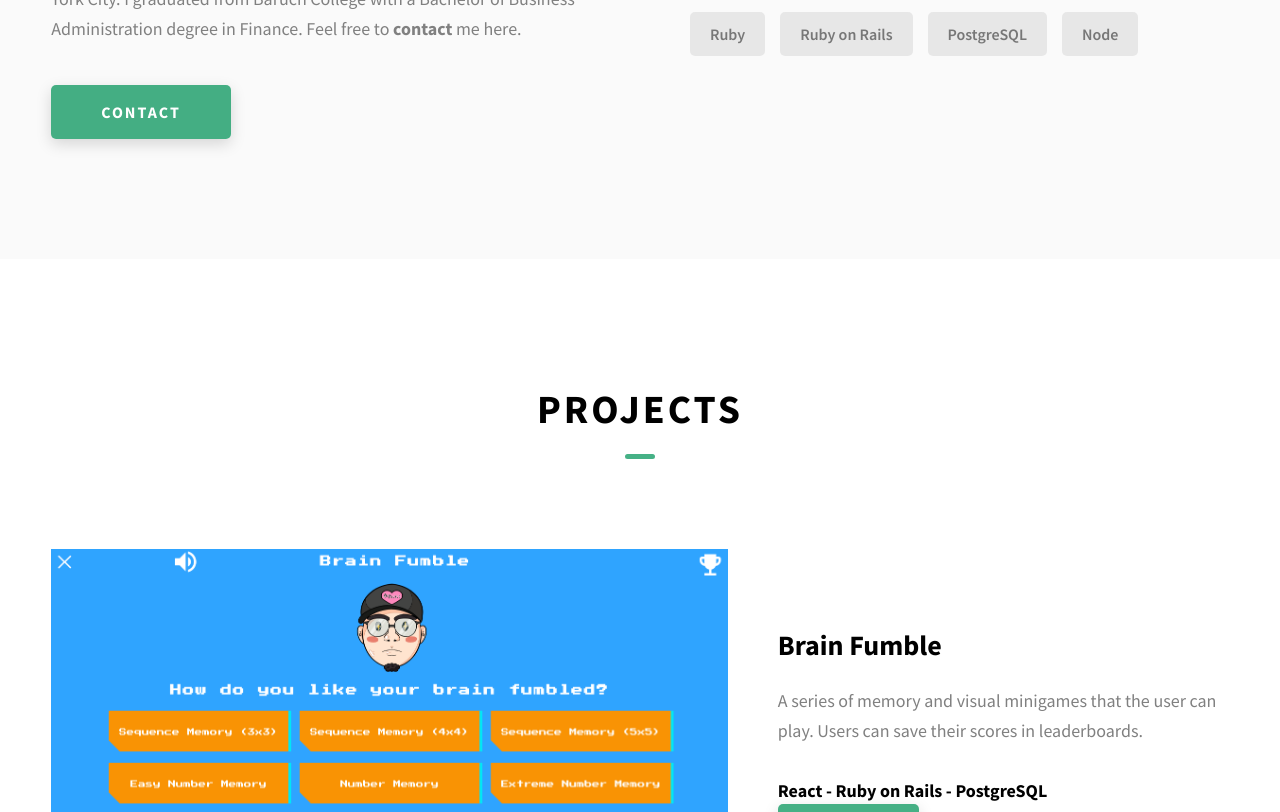
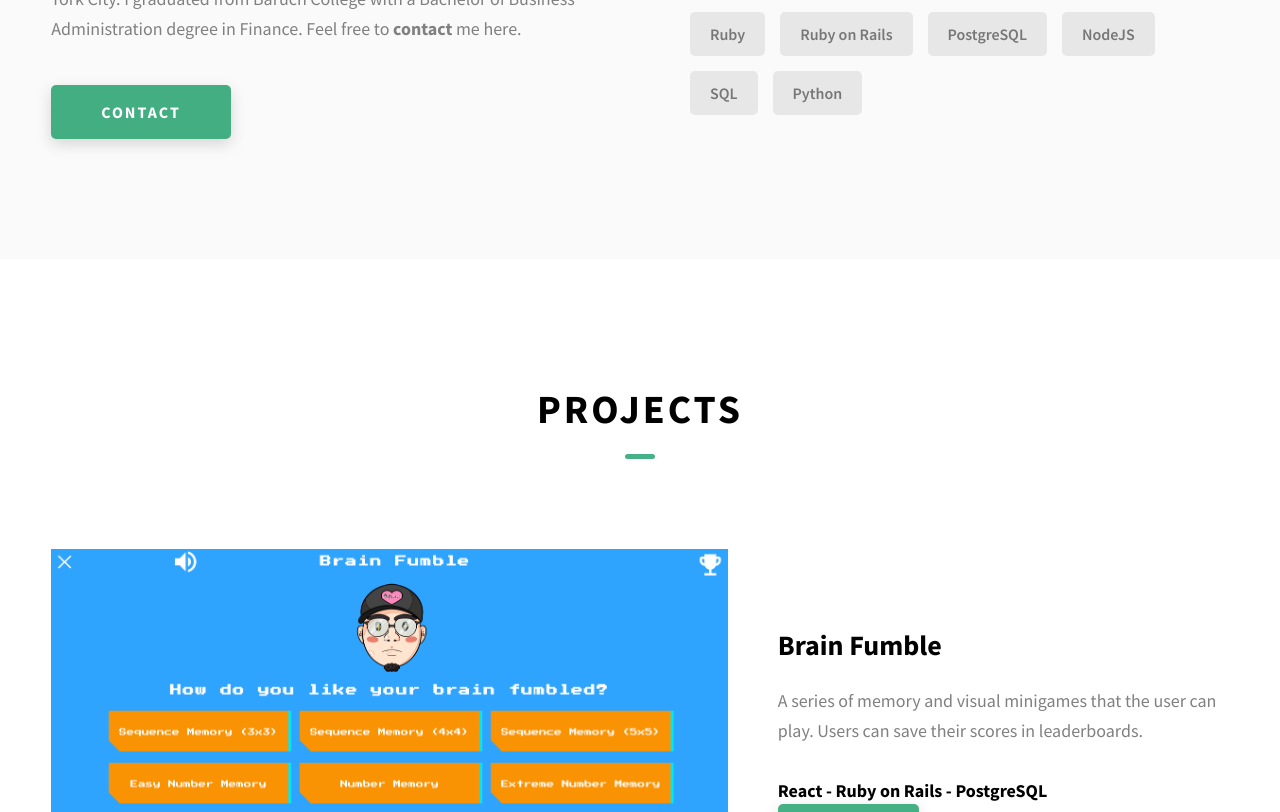
Before and after one commit to Fjguido/Fjguido.github.io, a website: page index.html in a window 1280 px wide. Shown: the part 1384-2196 px from the top of the page. Drawn offline with Linux system fonts and the light colour scheme.

Commit message:
updated skills

```diff
--- a/index.html
+++ b/index.html
@@ -164,7 +164,10 @@
               <div class="skills__skill">Ruby</div>
               <div class="skills__skill">Ruby on Rails</div>
               <div class="skills__skill">PostgreSQL</div>
-              <div class="skills__skill">Node</div>
+              <div class="skills__skill">NodeJS</div>
+              <div class="skills__skill">SQL</div>
+              <div class="skills__skill">Python</div>
+
             </div>
           </div>
         </div>
```
